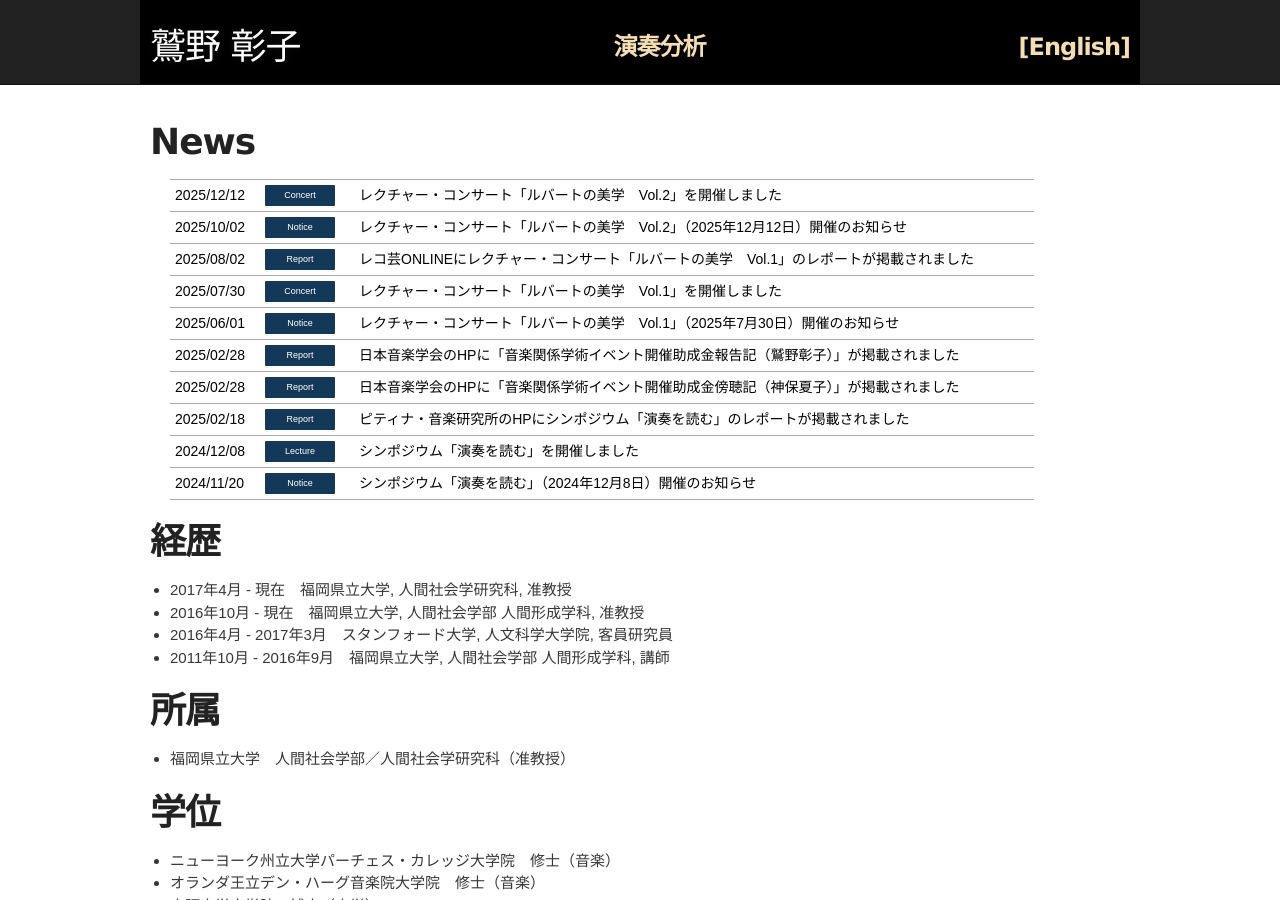
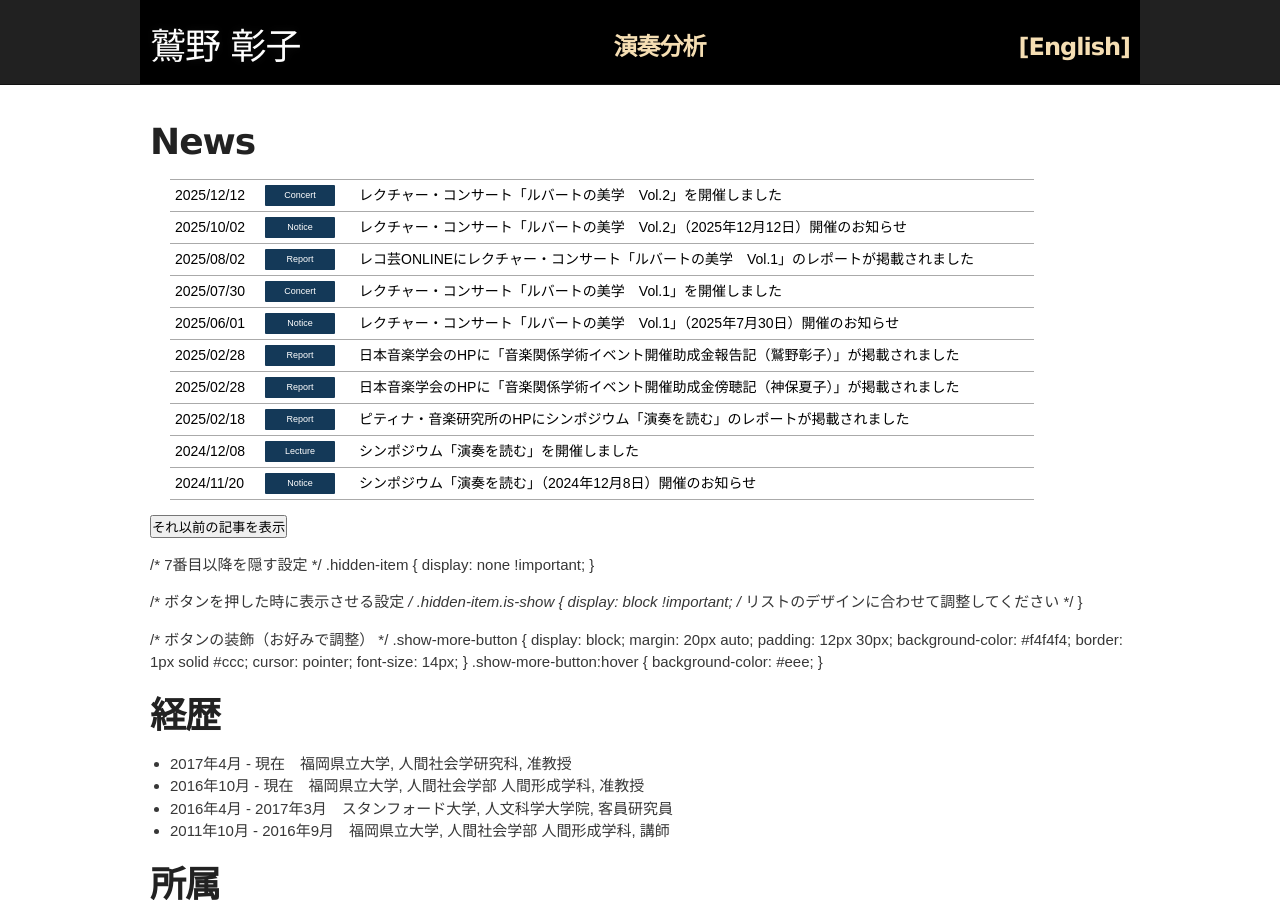
Before and after one commit to akikowashino/akikowashino.github.io, a Jekyll site: the page built from index.md, in a window 1280 px wide and 900 px high. Built offline with Jekyll 4.4.1, drawn with Linux system fonts in a browser that asks for light colours.

Commit message:
Update news.html

```diff
--- a/news.html
+++ b/news.html
@@ -92,3 +92,35 @@
 	</a>
 </li>
 </ul>
+
+<button id="toggle-btn" class="show-more-button">それ以前の記事を表示</button>
+
+/* 7番目以降を隠す設定 */
+.hidden-item {
+  display: none !important;
+}
+
+/* ボタンを押した時に表示させる設定 */
+.hidden-item.is-show {
+  display: block !important; /* リストのデザインに合わせて調整してください */
+}
+
+/* ボタンの装飾（お好みで調整） */
+.show-more-button {
+  display: block;
+  margin: 20px auto;
+  padding: 12px 30px;
+  background-color: #f4f4f4;
+  border: 1px solid #ccc;
+  cursor: pointer;
+  font-size: 14px;
+}
+.show-more-button:hover {
+  background-color: #eee;
+}
+
+<script>
+  window.addEventListener('DOMContentLoaded', () => {
+    // 先ほどのJavaScriptコードをここにすべて貼る
+  });
+</script>
```
